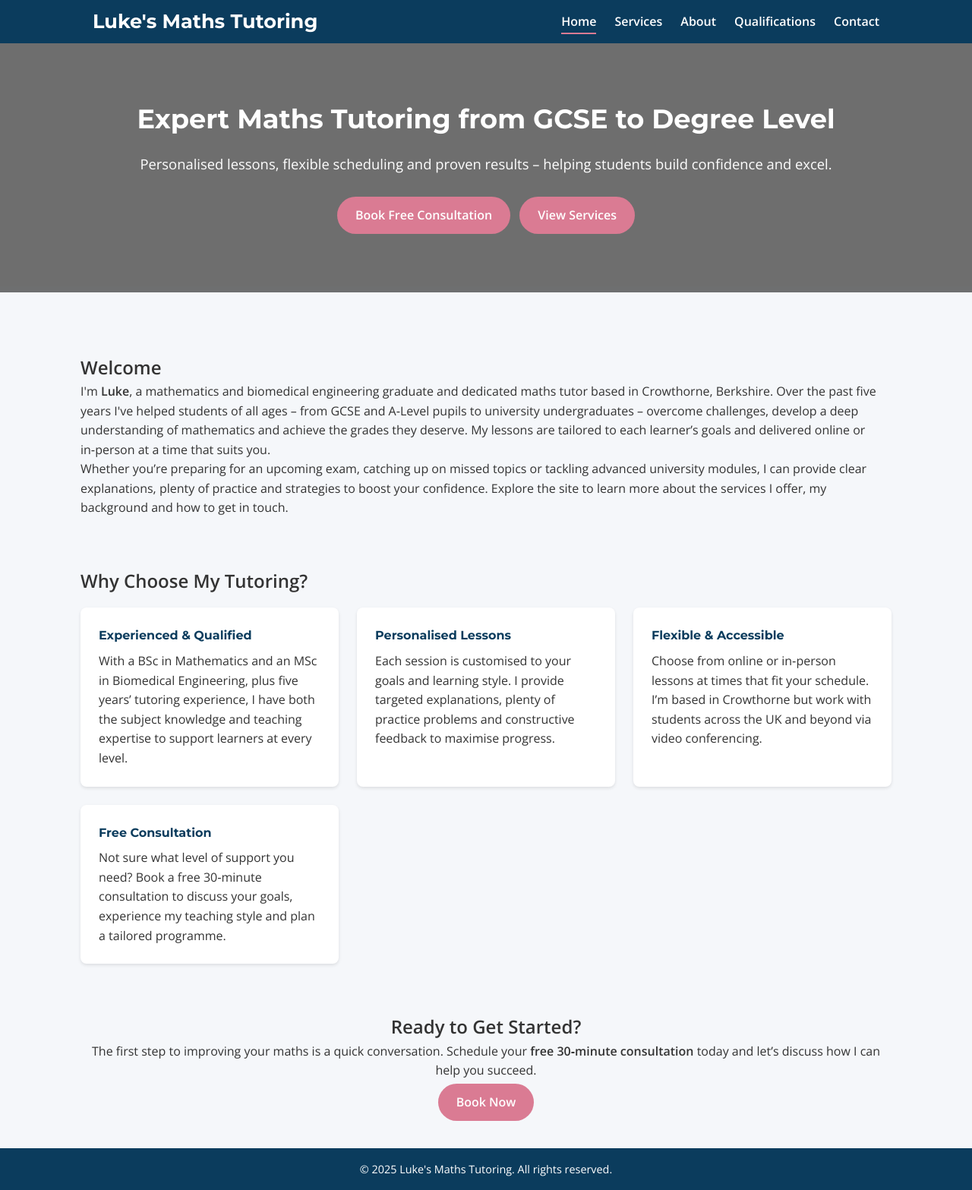
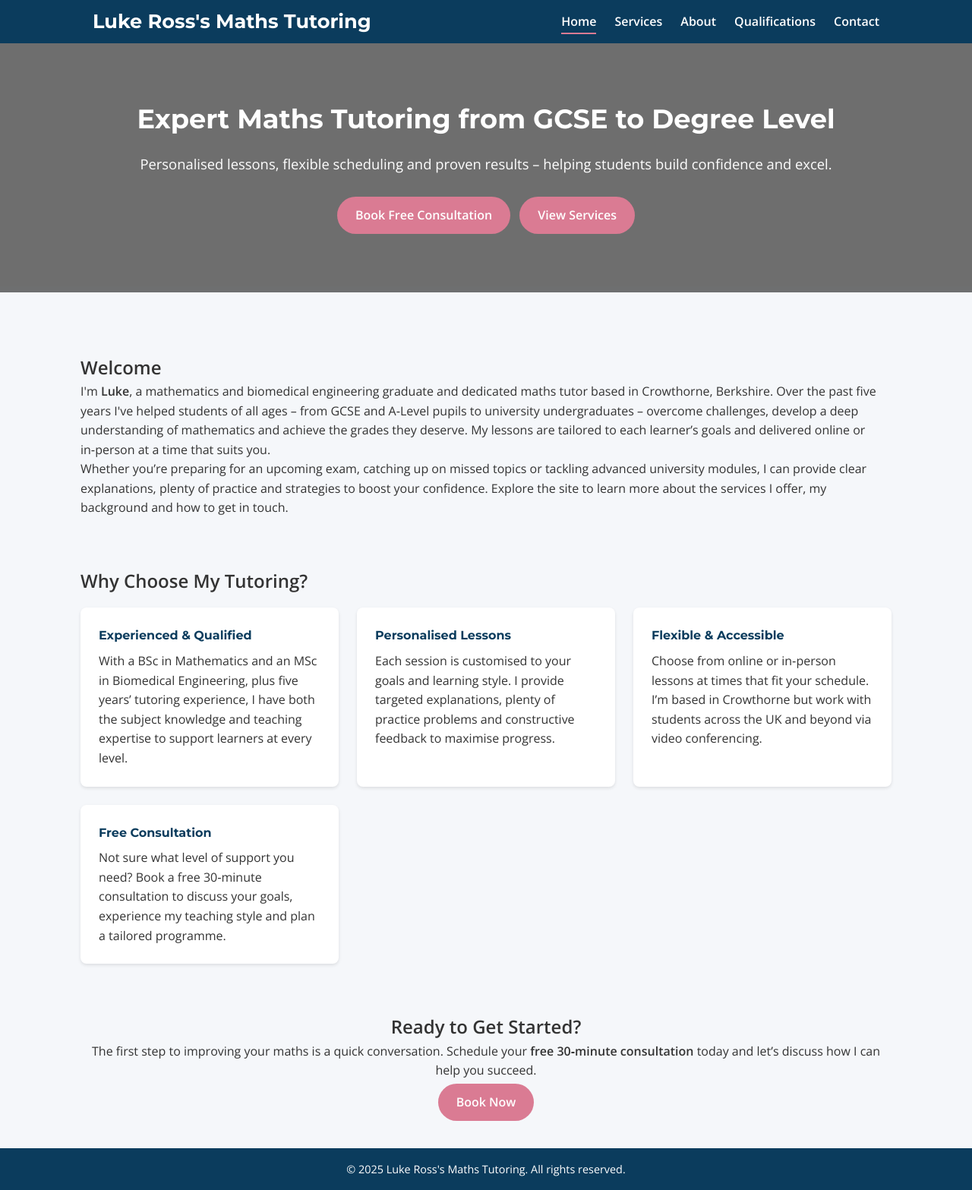
Before and after one commit to lross123/Luke-Ross-Math-Tutoring, a plain HTML site: page index.html in a window 1280 px wide. Shown: the whole page at 76% size. Drawn offline with nearby package versions, Linux system fonts and the light colour scheme.

Commit message:
Update index.html

```diff
--- a/index.html
+++ b/index.html
@@ -3,7 +3,7 @@
   <head>
     <meta charset="UTF-8" />
     <meta name="viewport" content="width=device-width, initial-scale=1.0" />
-    <title>Luke's Maths Tutoring | Home</title>
+    <title>Luke Ross's Maths Tutoring | Home</title>
     <!-- Google Fonts -->
     <link
       href="https://fonts.googleapis.com/css2?family=Montserrat:wght@400;700&family=Open+Sans:wght@400;600&display=swap"
@@ -16,7 +16,7 @@
     <!-- Navigation -->
     <header class="header">
       <div class="container">
-        <div class="logo">Luke's Maths Tutoring</div>
+        <div class="logo">Luke Ross's Maths Tutoring</div>
         <nav class="nav">
           <ul>
             <li><a href="index.html" class="active">Home</a></li>
@@ -105,7 +105,7 @@
 
     <!-- Footer -->
     <footer class="footer">
-      <p>&copy; 2025 Luke's Maths Tutoring. All rights reserved.</p>
+      <p>&copy; 2025 Luke Ross's Maths Tutoring. All rights reserved.</p>
     </footer>
   </body>
 </html>
```
